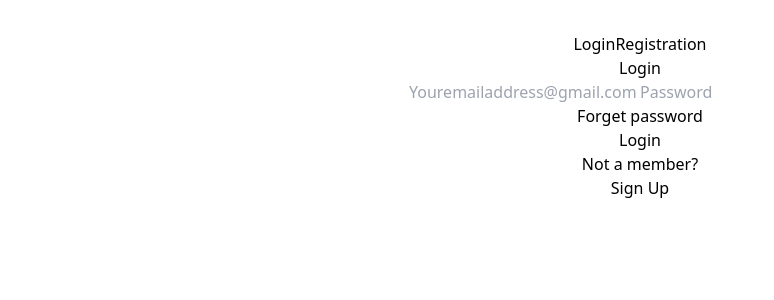
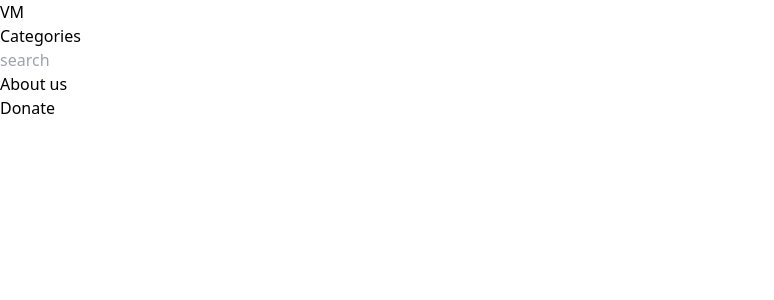
Before and after one commit to SoyVitou2019/Online-Learning-Platform, a React (Vite) app: page /login in a window 1280 px wide. Shown: the top 300 px of the page, without its empty margins (0-774 px from the left). Built offline with nearby package versions, Linux system fonts and the light colour scheme.

Commit message:
update class to className

```diff
--- a/src/App.jsx
+++ b/src/App.jsx
@@ -1,11 +1,12 @@
 
-import { Homepage } from "./components/Homepage/landingpage";
-import './App.css'
-
+// import { Homepage } from "./components/Homepage/landingpage";
+// import './App.css'
+import { Nav } from "./components/Homepage/nav";
 
 function App() {
   return (
-    <Homepage />
+    <Nav />
+    // <h1>Hello</h1>
   );
 }
 
--- a/src/components/(login-pages)/changepassword.jsx
+++ b/src/components/(login-pages)/changepassword.jsx
@@ -2,16 +2,16 @@ import { Link } from 'react-router-dom';
 
 export const Changepassword = () => {
     return (
-        <form class = "login-style">
-            <p class="border-button text-center p-5">Change Your Password</p>
-            <label for="validationcode"></label>
-            <input class="border-button mt-4 pl-[5px] mr-10 ml-10 outline-none"  type="password" id="validationcode" placeholder="Validation code"/>
-            <label for="newpassword"></label>
-            <input class="border-button mt-4 pl-[5px] mr-10 ml-10 outline-none"  type="password" id="newpassword" placeholder="New password"/>
-            <label for="verifypassword"></label>
-            <input class="border-button mt-4 pl-[5px] mr-10 ml-10 outline-none"  type="password" id="verifypassword" placeholder="Verify password"/>
-            <button class="border-2 border-green-500 rounded-lg p-2 mr-7 ml-7 mt-7 hover:bg-green-300"> Change Password </button>
-            <Link to="/login" class="text-green-600 font-bold mb-10 ml-32 hover:text-green-500">Return to Login Page</Link>
+        <form className = "login-style">
+            <p className="border-button text-center p-5">Change Your Password</p>
+            <label htmlFor="validationcode"></label>
+            <input className="border-button mt-4 pl-[5px] mr-10 ml-10 outline-none"  type="password" id="validationcode" placeholder="Validation code"/>
+            <label htmlFor="newpassword"></label>
+            <input className="border-button mt-4 pl-[5px] mr-10 ml-10 outline-none"  type="password" id="newpassword" placeholder="New password"/>
+            <label htmlFor="verifypassword"></label>
+            <input className="border-button mt-4 pl-[5px] mr-10 ml-10 outline-none"  type="password" id="verifypassword" placeholder="Verify password"/>
+            <button className="border-2 border-green-500 rounded-lg p-2 mr-7 ml-7 mt-7 hover:bg-green-300"> Change Password </button>
+            <Link to="/login" className="text-green-600 font-bold mb-10 ml-32 hover:text-green-500">Return to Login Page</Link>
         </form>
     )
 }
--- a/src/components/(login-pages)/forgotpassword.jsx
+++ b/src/components/(login-pages)/forgotpassword.jsx
@@ -2,20 +2,20 @@ import { Link } from 'react-router-dom';
 
 export const Forgotpassword = () => {
     return (
-        <form class = "login-style">
-            <p class="border-button text-center p-5">Forggot your password?</p>
-            <label for="email"></label>
-            <input class="border-button mt-4 pl-[5px] mr-10 ml-10 outline-none"  type="email" id="email" placeholder="Youremailaddress@gmail.com"/>
-            <p class="flex mr-6 ml-6 mt-6 mb-2 text-justify">If you have forgotten your password, please
+        <form className = "login-style">
+            <p className="border-button text-center p-5">Forggot your password?</p>
+            <label htmlFor="email"></label>
+            <input className="border-button mt-4 pl-[5px] mr-10 ml-10 outline-none"  type="email" id="email" placeholder="Youremailaddress@gmail.com"/>
+            <p className="flex mr-6 ml-6 mt-6 mb-2 text-justify">If you have forgotten your password, please
                  enter your account's email address below and
                   click the "Reset My Password" button. You will
                    receive an email that contains a link that
                    contains a link to set a new password.</p>
-            <div class="flex mt-1 mb-3 justify-center">
+            <div className="flex mt-1 mb-3 justify-center">
                 <p>Already login?</p>
-                <Link to="/login" class="text-green-600 font-bold ml-1 hover:text-green-300">Back</Link>
+                <Link to="/login" className="text-green-600 font-bold ml-1 hover:text-green-300">Back</Link>
             </div>
-            <Link to="/changepassword" class="border-2 border-red-700 rounded-lg p-2 mr-7 ml-7 mb-9 text-center hover:bg-red-300">Reset my password</Link>
+            <Link to="/changepassword" className="border-2 border-red-700 rounded-lg p-2 mr-7 ml-7 mb-9 text-center hover:bg-red-300">Reset my password</Link>
         </form>
     )
 }
--- a/src/components/(login-pages)/login.jsx
+++ b/src/components/(login-pages)/login.jsx
@@ -2,20 +2,20 @@ import { Link } from 'react-router-dom';
 
 export const Login = () => {
     return (
-        <form class = "login-style">
-            <p class="border-button text-center p-5">Login</p>
-            <label for="email"></label>
-            <input class="border-button mt-4 pl-[5px] mr-10 ml-10 outline-none"  type="email" id="email" placeholder="Youremailaddress@gmail.com"/>
-            <label for="pwd"></label>
-            <input class="border-button mt-4 pl-[5px] mr-10 ml-10 outline-none" type="password" id="pwd" placeholder="Password"/>
-            <div class="flex mt-6 justify-center">
-                <Link to="/forgotpassword" class=" font-bold ml-1 hover:text-stone-600">Forget password</Link>
+        <form className = "login-style">
+            <p className="border-button text-center p-5">Login</p>
+            <label htmlFor="email"></label>
+            <input className="border-button mt-4 pl-[5px] mr-10 ml-10 outline-none"  type="email" id="email" placeholder="Youremailaddress@gmail.com"/>
+            <label htmlFor="pwd"></label>
+            <input className="border-button mt-4 pl-[5px] mr-10 ml-10 outline-none" type="password" id="pwd" placeholder="Password"/>
+            <div className="flex mt-6 justify-center">
+                <Link to="/forgotpassword" className=" font-bold ml-1 hover:text-stone-600">Forget password</Link>
             </div>
-            <button class="border-2 border-black rounded-lg p-2 m-7 hover:bg-slate-300"> Login </button>
+            <button className="border-2 border-black rounded-lg p-2 m-7 hover:bg-slate-300"> Login </button>
 
-            <div class="flex mb-6 justify-center">
+            <div className="flex mb-6 justify-center">
                 <p>Not a member?</p>
-                <Link to="/registration" class=" font-bold ml-1 hover:text-stone-600">Sign Up</Link>
+                <Link to="/registration" className=" font-bold ml-1 hover:text-stone-600">Sign Up</Link>
             </div>
         </form>
     )
--- a/src/components/(login-pages)/registration.jsx
+++ b/src/components/(login-pages)/registration.jsx
@@ -2,23 +2,23 @@ import { Link } from 'react-router-dom';
 
 export const Registration = () => {
     return (
-        <form class = "login-style">
-            <p class="border-button text-center p-5">Sign Up</p>
+        <form className = "login-style">
+            <p className="border-button text-center p-5">Sign Up</p>
             <label for="fname"></label>
-            <input class="border-button mt-9 pl-[5px] mr-10 ml-10 outline-none" type="text" id="fname" placeholder="First Name"/>
+            <input className="border-button mt-9 pl-[5px] mr-10 ml-10 outline-none" type="text" id="fname" placeholder="First Name"/>
             <label for="lname"></label>
-            <input class="border-button mt-4 pl-[5px] mr-10 ml-10 outline-none" type="text" id="lname" placeholder="Last Name"/>
+            <input className="border-button mt-4 pl-[5px] mr-10 ml-10 outline-none" type="text" id="lname" placeholder="Last Name"/>
             <label for="email"></label>
-            <input class="border-button mt-4 pl-[5px] mr-10 ml-10 outline-none"  type="email" id="email" placeholder="Youremailaddress@gmail.com"/>
+            <input className="border-button mt-4 pl-[5px] mr-10 ml-10 outline-none"  type="email" id="email" placeholder="Youremailaddress@gmail.com"/>
             <label for="pwd"></label>
-            <input class="border-button mt-4 pl-[5px] mr-10 ml-10 outline-none" type="password" id="pwd" placeholder="Password"/>
+            <input className="border-button mt-4 pl-[5px] mr-10 ml-10 outline-none" type="password" id="pwd" placeholder="Password"/>
             <label for="confirmpwd"></label>
-            <input class="border-button mt-4 pl-[5px] mr-10 ml-10 outline-none" type="password" id="confirmpwd" placeholder="Confirm Password"/>
-            <div class="flex mt-6 justify-center">
+            <input className="border-button mt-4 pl-[5px] mr-10 ml-10 outline-none" type="password" id="confirmpwd" placeholder="Confirm Password"/>
+            <div className="flex mt-6 justify-center">
                 <p>Already login?</p>
-                <Link to="/Login" class=" font-bold ml-1 hover:text-stone-400">Log In</Link>
+                <Link to="/Login" className=" font-bold ml-1 hover:text-stone-400">Log In</Link>
             </div>
-            <button class="border-2 border-black rounded-lg p-2 m-7 hover:bg-slate-300"> Sign Up </button>
+            <button className="border-2 border-black rounded-lg p-2 m-7 hover:bg-slate-300"> Sign Up </button>
         </form>
     )
 }
--- a/src/components/Homepage/landingpage.jsx
+++ b/src/components/Homepage/landingpage.jsx
@@ -5,16 +5,17 @@ import { Forgotpassword } from '../(login-pages)/forgotpassword';
 import { Changepassword } from '../(login-pages)/changepassword';
 
 
+
 export const Homepage = () => {
     return (
         <BrowserRouter>
             <header>
-            <nav class="flex justify-center gap-5 m-10 ">
-                <Link to="/login" class="hover:text-zinc-600">Login</Link>
-                <Link to="/registration" class="hover:text-zinc-600">Registration</Link>
+            <nav className="flex justify-center gap-5 m-10 ">
+                <Link to="/login" className="hover:text-zinc-600">Login</Link>
+                <Link to="/registration" className="hover:text-zinc-600">Registration</Link>
             </nav>
             </header>
-            <main class = "flex justify-center">
+            <main className = "flex justify-center">
             <Routes>
                 <Route path='/login' element={<Login />} />
                 <Route path='/registration' element={<Registration />} />
--- /dev/null
+++ b/src/components/Homepage/nav.jsx
@@ -0,0 +1,14 @@
+import React from 'react'
+
+export const Nav = () => {
+  return (
+    <div class = "flex space-x-48">
+        <h1>VM</h1>
+        <h4>Categories</h4>
+        <input type='text' placeholder='search' className='w-96'></input>
+        <p>About us</p>
+        <p>Donate</p>
+
+    </div>
+  )
+}
```
